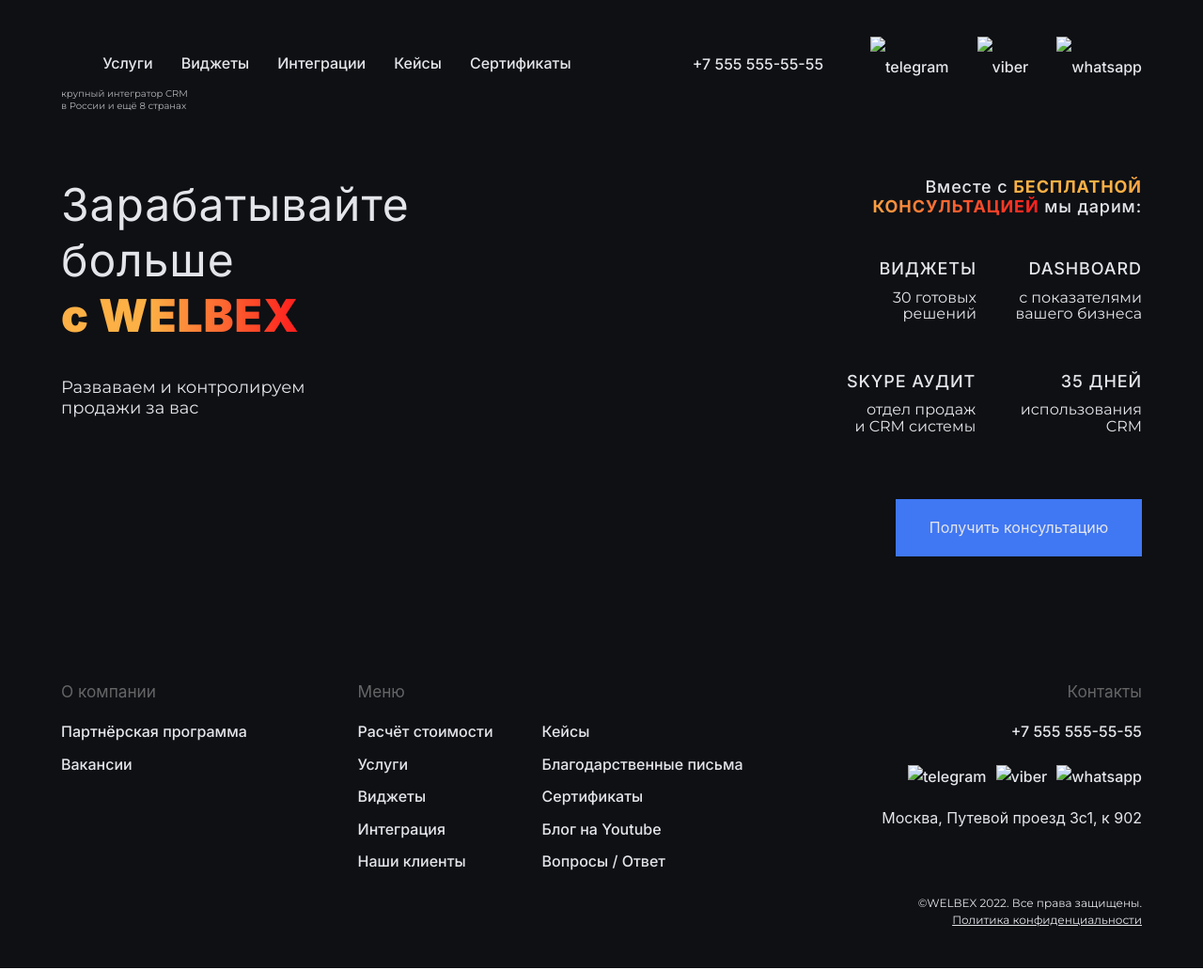
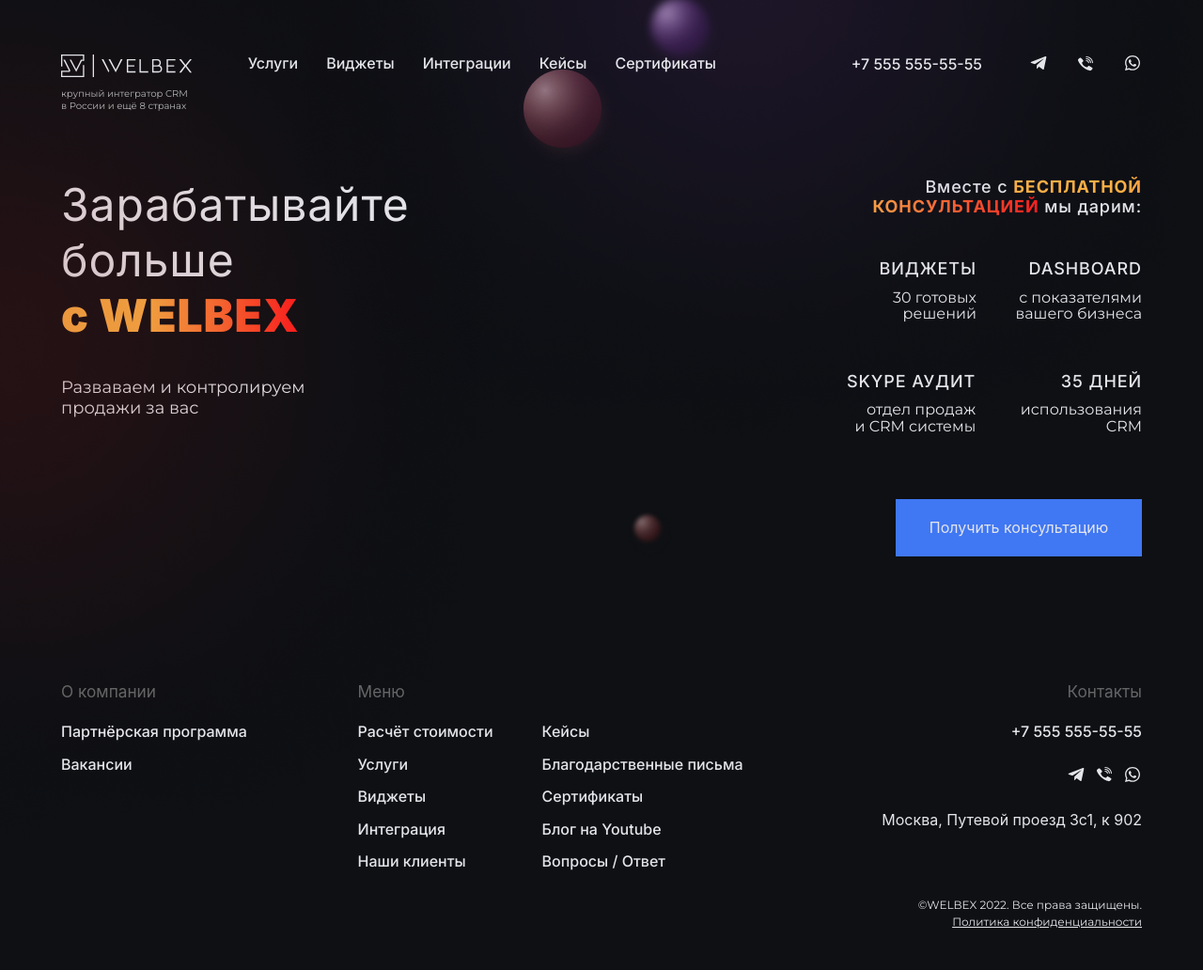
Before and after one commit to Mellerh/project_amo_test, a plain HTML site: page index.html in a window 1280 px wide. Shown: the whole page at 94% size. Drawn offline with nearby package versions, Linux system fonts and the light colour scheme; the site is published under a folder, as on GitHub Pages, so addresses that start at the root find nothing.

Commit message:
some changes

```diff
--- a/index.html
+++ b/index.html
@@ -27,7 +27,7 @@
                 <nav class="nav-wrapper">
 
                   <ul class="hide-on-med-and-down left ul-logo nav-wrapper__ul-logo">
-                      <a href="#" class="brand-logo"><img src="/img/logo_welbex.svg" alt=""></a>
+                      <a href="#" class="brand-logo"><img src="img/logo_welbex.svg" alt=""></a>
                       <p>крупный интегратор CRM <br>в Росcии и ещё 8 странах</p>
                   </ul>
 
@@ -44,9 +44,9 @@
                     <li class="nav-icons__mobile"><a href="tel:+75555555555">+7 555 555-55-55</a></li>
 
                     <ul class="nav-icons__social">
-                      <li><a href="#"><span></span><img src="/icons/telegram.svg" alt="telegram"></a></li>
-                      <li><a href="#"><img src="/icons/viber.svg" alt="viber"></a></li>
-                      <li class="nav-icons__whatsapp"><a href="#"><img src="/icons/whatsapp.svg" alt="whatsapp"></a></li>
+                      <li><a href="#"><span></span><img src="icons/telegram.svg" alt="telegram"></a></li>
+                      <li><a href="#"><img src="icons/viber.svg" alt="viber"></a></li>
+                      <li class="nav-icons__whatsapp"><a href="#"><img src="icons/whatsapp.svg" alt="whatsapp"></a></li>
                     </ul>
 
                   </ul>
@@ -186,9 +186,9 @@
                 <li class="nav-icons__mobile_footer push-bottom_20px"><a href="tel:+75555555555">+7 555 555-55-55</a></li>
 
                 <div class="nav-icons__social nav-icons__social_footer push-bottom_20px ">
-                  <li><a href="#"><span></span><img src="/icons/telegram.svg" alt="telegram"></a></li>
-                  <li><a href="#"><img src="/icons/viber.svg" alt="viber"></a></li>
-                  <li><a href="#"><img src="/icons/whatsapp.svg" alt="whatsapp"></a></li>
+                  <li><a href="#"><span></span><img src="icons/telegram.svg" alt="telegram"></a></li>
+                  <li><a href="#"><img src="icons/viber.svg" alt="viber"></a></li>
+                  <li><a href="#"><img src="icons/whatsapp.svg" alt="whatsapp"></a></li>
                 </div>
               </ul>
 
@@ -206,19 +206,19 @@
 
 
           <div class="ellipses">
-            <img class="ellipse-small" src="/img/red ball small.png" alt="">
-            <img class="ellipse-mediun" src="/img/purple ball.png" alt="">
-            <img class="ellipse-large" src="/img/red ball.png" alt="">
+            <img class="ellipse-small" src="img/red ball small.png" alt="">
+            <img class="ellipse-mediun" src="img/purple ball.png" alt="">
+            <img class="ellipse-large" src="img/red ball.png" alt="">
 
-            <img class="ellipse-shadow-medium" src="/img/purple light.png" alt="">
-            <img class="ellipse-shadow-large" src="/img/red light.png" alt="">
+            <img class="ellipse-shadow-medium" src="img/purple light.png" alt="">
+            <img class="ellipse-shadow-large" src="img/red light.png" alt="">
 
             <!-- тени и шары для мобильной версии -->
-            <img class="red-light-shadow-mobile" src="/img/red light-shadow-mobile.svg" alt="">
+            <img class="red-light-shadow-mobile" src="img/red light-shadow-mobile.svg" alt="">
             <!-- <div class="red-ball-small-mobile-div"></div> -->
-            <img class="red-ball-small-mobile" src="/img/red ball-small-mobile.png" alt="">
-            <img class="purple-light-shadow-mobile" src="/img/purple light-shadow-mobile.svg" alt="">
-            <img class="purple-ball-small-mobile" src="/img/purple ball-small-mobile.svg" alt="">
+            <img class="red-ball-small-mobile" src="img/red ball-small-mobile.png" alt="">
+            <img class="purple-light-shadow-mobile" src="img/purple light-shadow-mobile.svg" alt="">
+            <img class="purple-ball-small-mobile" src="img/purple ball-small-mobile.svg" alt="">
             <div class="noise-mobile"></div>
           </div>
 
```
